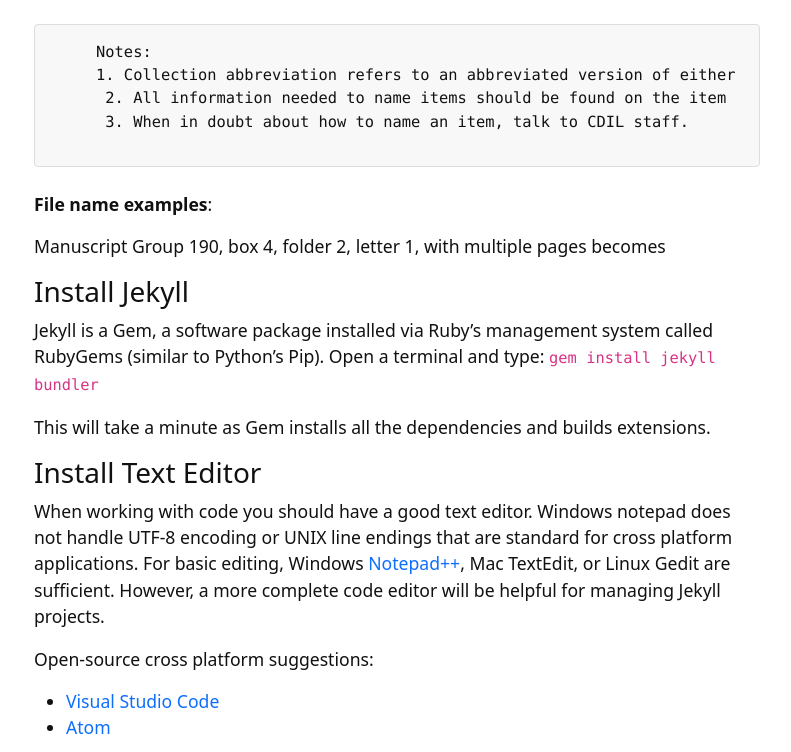
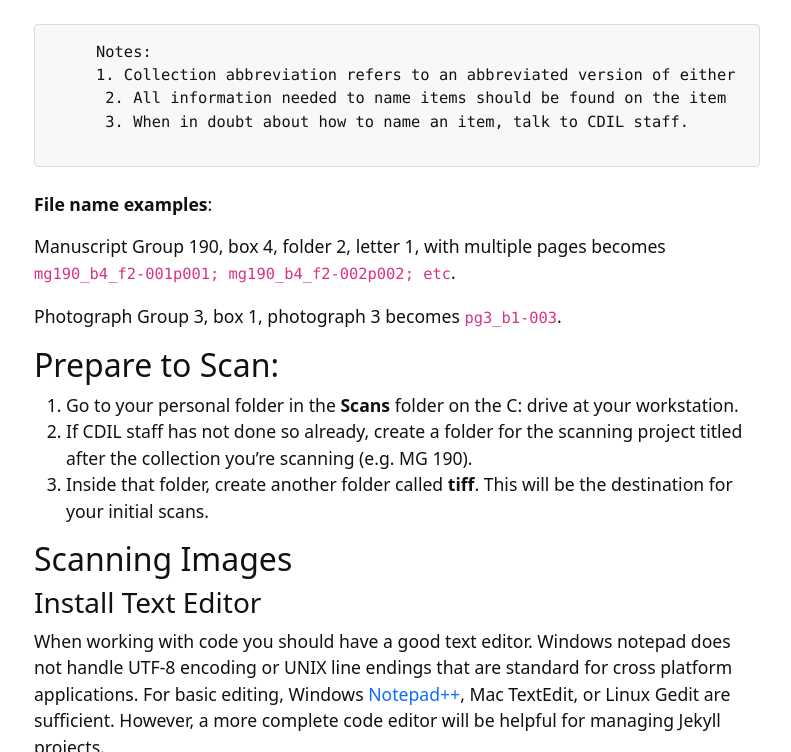
Before and after one commit to kitstokes/digi-proc, a Jekyll site: the page built from content/0-overview.md, in a window 1280 px wide and 900 px high, scrolled down 1244 px, cut to the strip 0-752 px from the top of the window. Shown: the whole strip, without its empty margins (243-1034 px from the left). Built offline with Jekyll 4.4.1, drawn with Linux system fonts in a browser that asks for light colours.

Commit message:
add content

```diff
--- a/content/0-overview.md
+++ b/content/0-overview.md
@@ -45,14 +45,18 @@ Every scanned item needs a file name. A standardized file naming system helps us
 
 **File name examples**:
 
-Manuscript Group 190, box 4, folder 2, letter 1, with multiple pages becomes
-### Install Jekyll
+Manuscript Group 190, box 4, folder 2, letter 1, with multiple pages becomes `mg190_b4_f2-001p001; mg190_b4_f2-002p002; etc`.
 
-Jekyll is a Gem, a software package installed via Ruby's management system called RubyGems (similar to Python's Pip).
-Open a terminal and type:
-`gem install jekyll bundler`
+Photograph Group 3, box 1, photograph 3 becomes `pg3_b1-003`.
 
-This will take a minute as Gem installs all the dependencies and builds extensions.
+## Prepare to Scan:
+1. Go to your personal folder in the **Scans** folder on the C: drive at your workstation.
+2. If CDIL staff has not done so already, create a folder for the scanning project titled after the collection you're scanning (e.g. MG 190).
+3. Inside that folder, create another folder called **tiff**. This will be the destination for your initial scans.
+
+## Scanning Images
+
+
 
 ### Install Text Editor
 
```
